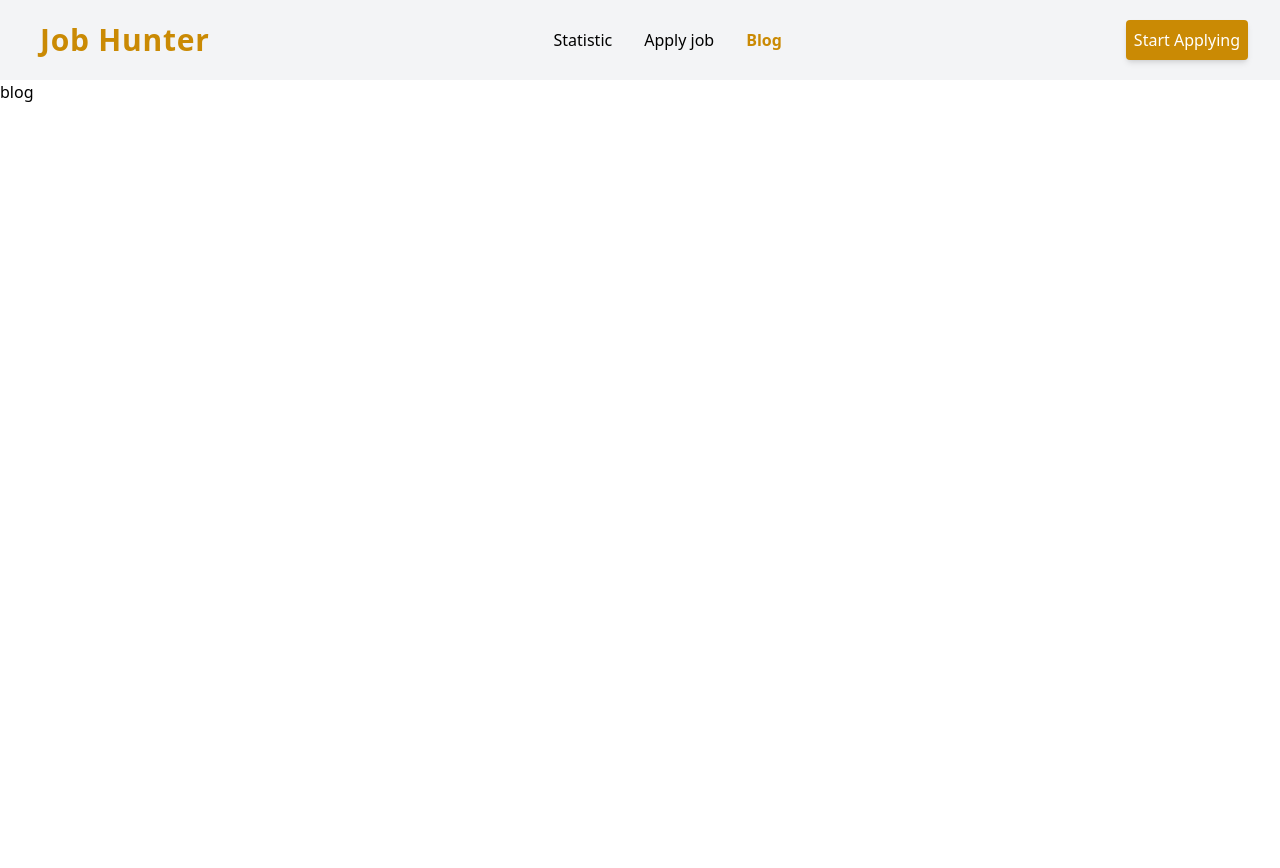
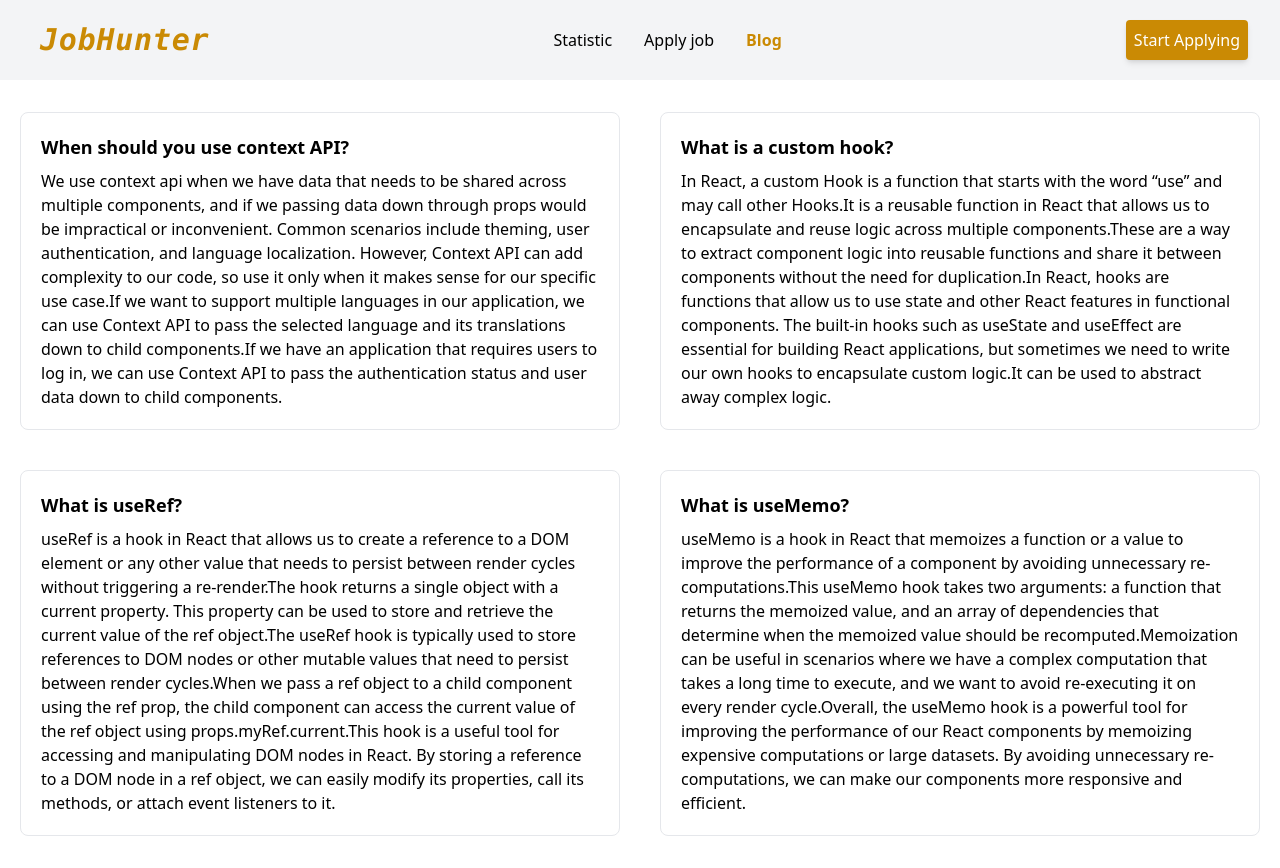
Before and after one commit to simanto789/job-hunter, a React (Vite) app: page /blog in a window 1280 px wide. Before the commit the page ends 800 px from the top, so only its background shows below. Built offline with nearby package versions, Linux system fonts and the light colour scheme.

Commit message:
add blog section

```diff
--- a/src/components/Blog.jsx
+++ b/src/components/Blog.jsx
@@ -2,8 +2,24 @@ import React from 'react';
 
 const Blog = () => {
     return (
-        <div>
-            <h1>blog</h1>
+        <div className='my-container grid grid-cols-1 lg:grid-cols-2 gap-10 my-5 mb-5'>
+            <div className='border border-gray-200 rounded-lg p-5'>
+                <h1 className='font-semibold mb-2 text-lg'>When should you use context API?</h1>
+                <p>We use context api when we have data that needs to be shared across multiple components, and if we passing data down through props would be impractical or inconvenient. Common scenarios include theming, user authentication, and language localization. However, Context API can add complexity to our code, so use it only when it makes sense for our specific use case.If we want to support multiple languages in our application, we can use Context API to pass the selected language and its translations down to child components.If we have an application that requires users to log in, we can use Context API to pass the authentication status and user data down to child components. </p>
+            </div>
+            <div className='border border-gray-200 rounded-lg p-5'>
+                <h1 className='font-semibold mb-2 text-lg'>What is a custom hook?</h1>
+                <p>In React, a custom Hook is a function that starts with the word “use” and may call other Hooks.It is a reusable function in React that allows us to encapsulate and reuse logic across multiple components.These are a way to extract component logic into reusable functions and share it between components without the need for duplication.In React, hooks are functions that allow us to use state and other React features in functional components. The built-in hooks such as useState and useEffect are essential for building React applications, but sometimes we need to write our own hooks to encapsulate custom logic.It can be used to abstract away complex logic.</p>
+            </div>
+            <div className='border border-gray-200 rounded-lg p-5'>
+                <h1 className='font-semibold mb-2 text-lg'>What is useRef?</h1>
+                <p>useRef is a hook in React that allows us to create a reference to a DOM element or any other value that needs to persist between render cycles without triggering a re-render.The hook returns a single object with a current property. This property can be used to store and retrieve the current value of the ref object.The useRef hook is typically used to store references to DOM nodes or other mutable values that need to persist between render cycles.When we pass a ref object to a child component using the ref prop, the child component can access the current value of the ref object using props.myRef.current.This  hook is a useful tool for accessing and manipulating DOM nodes in React. By storing a reference to a DOM node in a ref object, we can easily modify its properties, call its methods, or attach event listeners to it.</p>
+            </div>
+            <div className='border border-gray-200 rounded-lg p-5'>
+                <h1 className='font-semibold mb-2 text-lg'>What is useMemo?</h1>
+                <p>useMemo is a hook in React that memoizes a function or a value to improve the performance of a component by avoiding unnecessary re-computations.This useMemo hook takes two arguments: a function that returns the memoized value, and an array of dependencies that determine when the memoized value should be recomputed.Memoization can be useful in scenarios where we have a complex computation that takes a long time to execute, and we want to avoid re-executing it on every render cycle.Overall, the useMemo hook is a powerful tool for improving the performance of our React components by memoizing expensive computations or large datasets. By avoiding unnecessary re-computations, we can make our components more responsive and efficient.</p>
+            </div>
+
         </div>
     );
 };
--- a/src/components/Header.jsx
+++ b/src/components/Header.jsx
@@ -12,8 +12,8 @@ const Header = () => {
       <div className='relative flex items-center justify-between'>
         {/* Logo Section */}
         <Link to='/' className='inline-flex items-center'>
-          <span className='ml-2 text-3xl font-bold tracking-wide text-yellow-600'>
-            Job Hunter
+          <span className='ml-2 text-3xl font-bold tracking-wide font-mono italic text-yellow-600 decoration-wavy'>
+            JobHunter
           </span>
         </Link>
 
```
